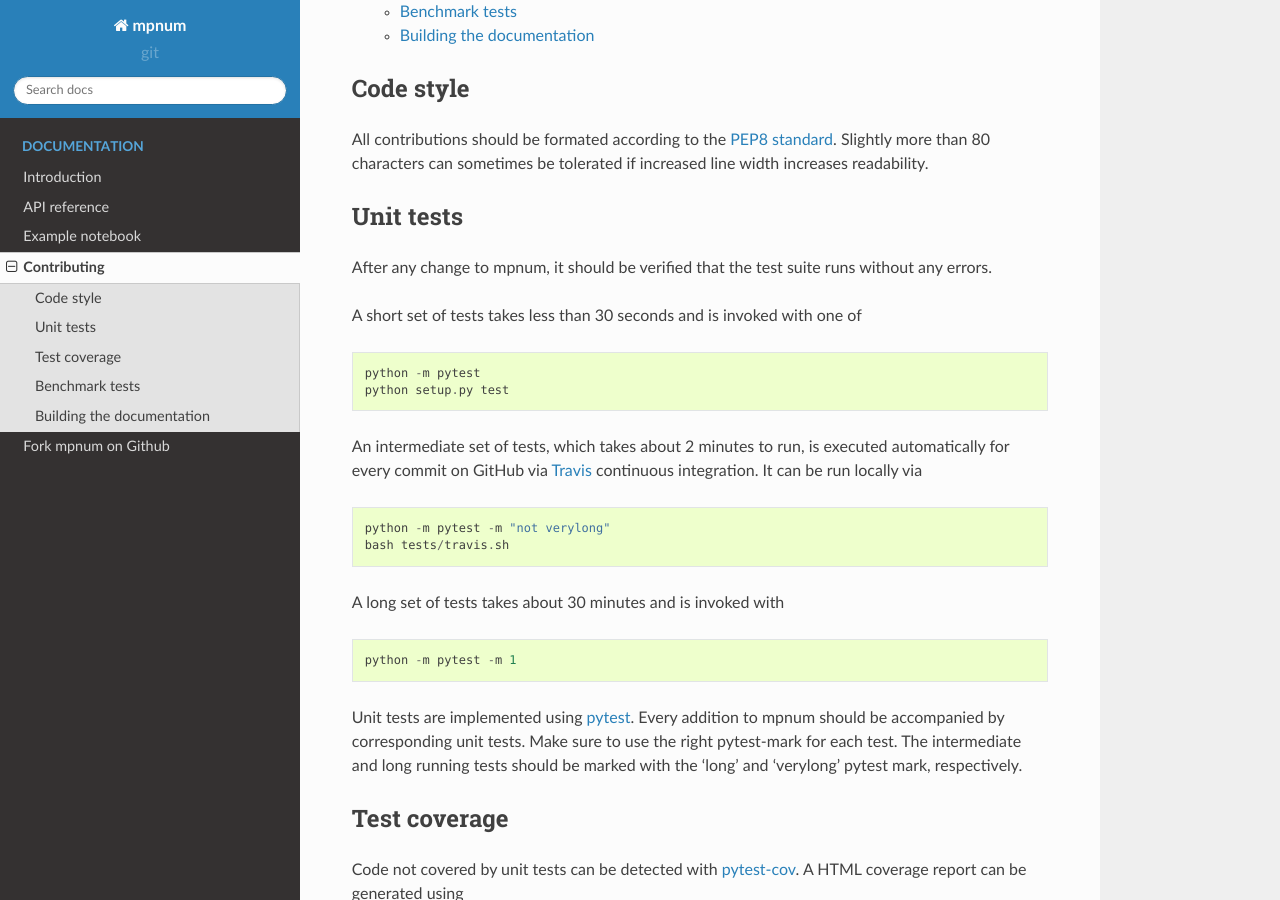
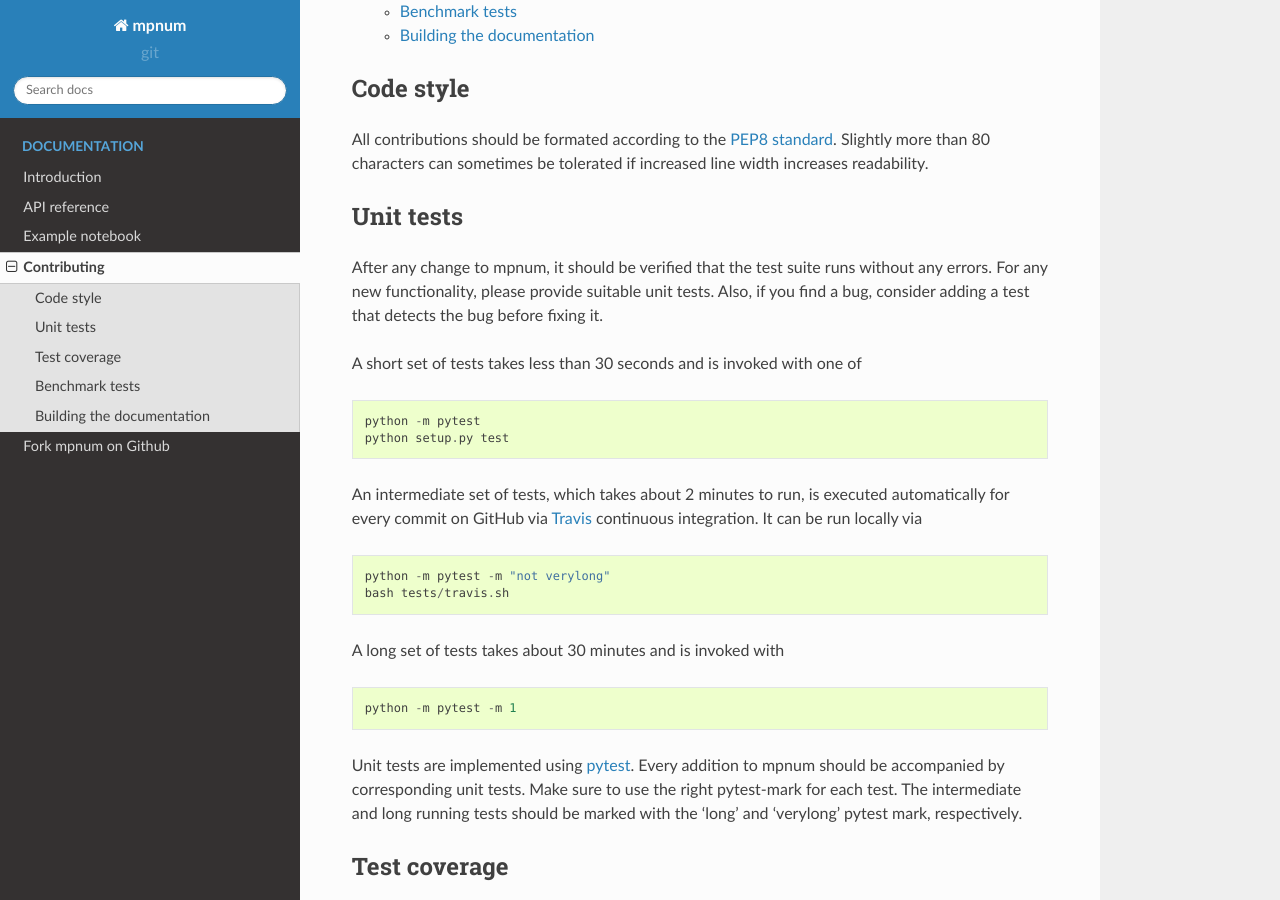
Before and after one commit to vinitX/mpnum, a Sphinx documentation site: the page built from docs/devel.rst, in a window 1280 px wide and 900 px high, scrolled down 364 px. Built offline with Sphinx 7.4.7 and the Read the Docs theme 2.0.0, drawn with Linux system fonts in a browser that asks for light colours.

Commit message:
Short note on adding tests

```diff
--- a/docs/devel.rst
+++ b/docs/devel.rst
@@ -26,7 +26,9 @@ Unit tests
 ----------
 
 After any change to mpnum, it should be verified that the test suite
-runs without any errors.
+runs without any errors. For any new functionality, please provide suitable
+unit tests. Also, if you find a bug, consider adding a test that detects the
+bug before fixing it.
 
 A short set of tests takes less than 30 seconds and is invoked with one of
 
```
